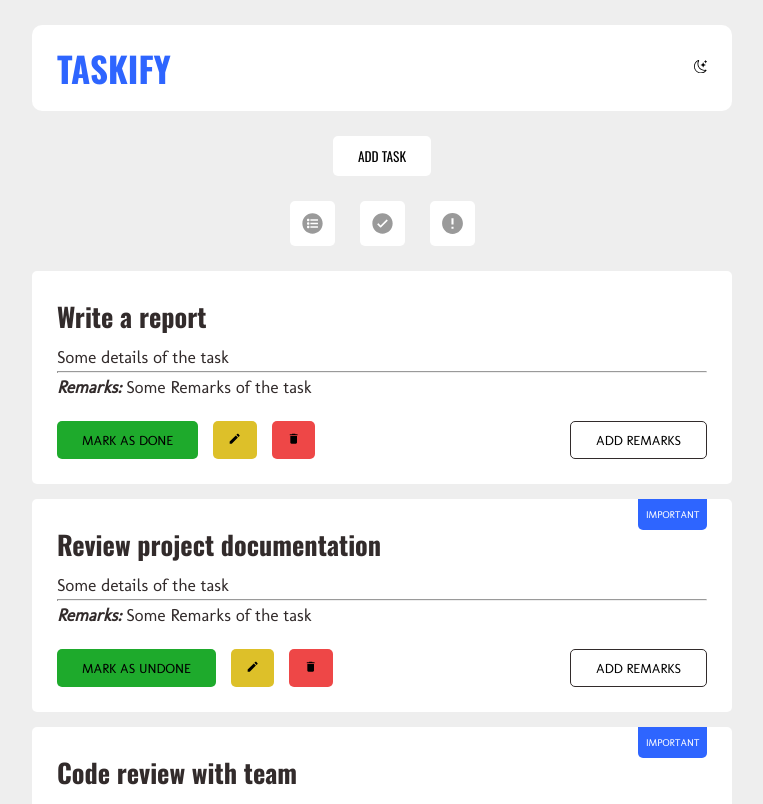
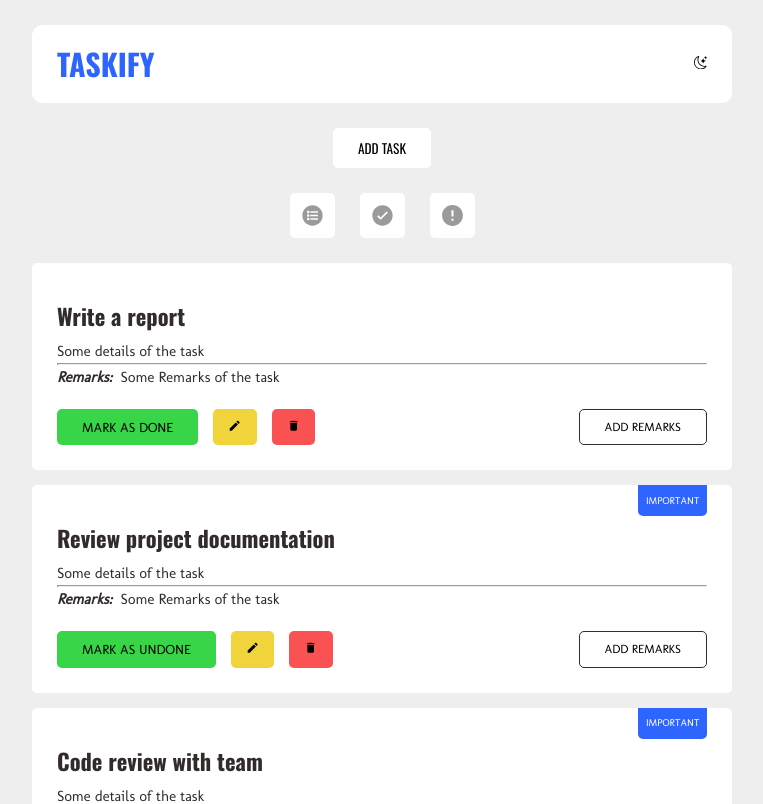
Before and after one commit to mr-selviraja/taskify, a React (Create React App) app: page / in a window 1280 px wide. Shown: the top 804 px of the page, without its empty margins (258-1021 px from the left). Built offline with nearby package versions, Linux system fonts and the light colour scheme.

Commit message:
TaskCard actions have been implemented

```diff
--- a/src/App.js
+++ b/src/App.js
@@ -5,7 +5,24 @@ import '../src/styles/_shared-styles.scss';
 import Navigation from './components/Navigation/Navigation.component';
 import TaskList from './components/TaskList/TaskList.component';
 
+import tasksArr from './data';
+import { useState } from 'react';
+
 function App() {
+  const [tasks, setTasks] = useState(tasksArr);
+
+  // Method to save remarks
+  const saveRemarks = (id, remarks) => {
+    console.log(`save remarks called : ${id} ${remarks}`);
+
+    const updatedTasks = tasks.map((task) => {
+      if (task.id === id) return { ...task, remarks };
+      return task;
+    });
+
+    setTasks(updatedTasks);
+  };
+
   return (
     <div className='app'>
       <div className='container'>
@@ -17,7 +34,7 @@ function App() {
 
         <Navigation />
 
-        <TaskList />
+        <TaskList tasks={tasks} onSaveRemarks={saveRemarks} />
       </div>
     </div>
   );
--- a/src/components/TaskCard/TaskCard.components.jsx
+++ b/src/components/TaskCard/TaskCard.components.jsx
@@ -1,42 +1,141 @@
 import { MdEdit } from 'react-icons/md';
 import { MdDelete } from 'react-icons/md';
+import { FaCheck } from 'react-icons/fa6';
 import './TaskCard.styles.scss';
+import { useState } from 'react';
 
-export default function TaskCard({ task }) {
-  const { title, isCompleted, taskDetails, taskRemarks, isImportant } = task;
+export default function TaskCard({ task, dispatch, id }) {
+  // Props received from TaskList
+  const { title, isCompleted, details, remarks, isImportant } = task;
+
+  // State for toggling task editing
+  const [editTask, setEditTask] = useState(false);
+  // Method to toggle task editing
+  const toggleEditTask = () => setEditTask((prevState) => !prevState);
+
+  // State for toggling task editing
+  const [editRemarks, setEditRemarks] = useState(false);
+  // Method to toggle task editing
+  const toggleEditRemarks = () => setEditRemarks((prevState) => !prevState);
+
+  // State to hold taskTitle
+  const [taskTitle, setTaskTitle] = useState(title);
+  // Method to handle the task title change
+  const handleTitleChange = (e) => setTaskTitle(e.target.value);
+
+  // State to hold taskDetails
+  const [taskDetails, setTaskDetails] = useState(details);
+  // Method to handle the task details change
+  const handleDetailsChange = (e) => setTaskDetails(e.target.value);
+
+  // State to hold taskDetails
+  const [taskRemarks, setTaskRemarks] = useState(remarks);
+  // Method to handle the task details change
+  const handleRemarksChange = (e) => setTaskRemarks(e.target.value);
+
+  // Method to handle task remarks
+  const handleEditRemarks = () => {
+    // If editRemarks is true => Save the remarks
+    if (editRemarks)
+      dispatch({
+        type: 'ADD_REMARKS',
+        editedRemarks: taskRemarks,
+        id,
+      });
+
+    // Else toggle edit remarks status
+    toggleEditRemarks();
+  };
+
+  // Method to handle task edit
+  const handleEditTask = () => {
+    // If editTask is true => Save the task
+    if (editTask)
+      dispatch({
+        type: 'EDIT_TASK',
+        editedTitle: taskTitle,
+        editedDetails: taskDetails,
+        id,
+      });
+
+    // Else toggle edit task status
+    toggleEditTask();
+  };
 
   return (
     <section className='task-card fg-light'>
-      <h2 className='task-card__title font-accent'>{title}</h2>
+      {editTask ? (
+        <input
+          className='font-accent'
+          type='text'
+          value={taskTitle}
+          onChange={handleTitleChange}
+        />
+      ) : (
+        <h2 className='task-card__title font-accent'>{taskTitle}</h2>
+      )}
 
       <div className='task-card__body'>
-        <p>{taskDetails}</p>
+        {editTask ? (
+          <textarea
+            rows={3}
+            value={taskDetails}
+            onChange={handleDetailsChange}
+          ></textarea>
+        ) : (
+          <p>{taskDetails}</p>
+        )}
 
         <hr className='hr-rule' />
 
         <p>
           <span className='text-italic text-bold'>Remarks: </span>
-          <span>{taskRemarks}</span>
+          {editRemarks ? (
+            <textarea
+              rows={3}
+              value={taskRemarks}
+              onChange={handleRemarksChange}
+            ></textarea>
+          ) : (
+            <span>&nbsp;{taskRemarks}</span>
+          )}
         </p>
       </div>
 
       <div className='task-card__footer'>
         <div className='btn__group'>
-          <button className='btn btn__rect btn__rounded btn__success'>
+          <button
+            onClick={() => dispatch({ type: 'TOGGLE_DONE', id })}
+            className='btn btn__rect btn__rounded btn__success'
+          >
             Mark As {isCompleted ? 'Undone' : 'Done'}
           </button>
 
-          <button className='btn btn__sqr btn__rounded btn__warning'>
-            <MdEdit />
+          <button
+            onClick={handleEditTask}
+            className='btn btn__sqr btn__rounded btn__warning'
+          >
+            {editTask ? <FaCheck /> : <MdEdit />}
           </button>
 
-          <button className='btn btn__sqr btn__rounded btn__danger'>
+          <button
+            onClick={() =>
+              dispatch({
+                type: 'DELETE_TASK',
+                id,
+              })
+            }
+            className='btn btn__sqr btn__rounded btn__danger'
+          >
             <MdDelete />
           </button>
         </div>
 
-        <button className='btn btn__rect btn__rounded btn__outlined-dark'>
-          Add Remarks
+        <button
+          onClick={handleEditRemarks}
+          className='btn btn__rect btn__rounded btn__outlined-dark'
+        >
+          {editRemarks ? 'Save Remarks' : 'Add Remarks'}
         </button>
       </div>
       {isImportant && <div className='task-card__tag'>IMPORTANT</div>}
--- a/src/components/TaskCard/TaskCard.styles.scss
+++ b/src/components/TaskCard/TaskCard.styles.scss
@@ -1,7 +1,7 @@
 @import '../../styles/shared-styles';
 
 .task-card {
-  padding: 2.5rem;
+  padding: 3.5rem 2.5rem 2.5rem;
   border-radius: 0.5rem;
   position: relative;
 
@@ -12,6 +12,10 @@
   &__footer {
     display: flex;
     justify-content: space-between;
+
+    & > * {
+      font-size: 1.2rem;
+    }
   }
 
   &__tag {
--- a/src/components/TaskList/TaskList.component.jsx
+++ b/src/components/TaskList/TaskList.component.jsx
@@ -1,12 +1,15 @@
+import { useReducer } from 'react';
 import TaskCard from '../TaskCard/TaskCard.components';
+import TaskReducer from '../../reducers/TaskReducer';
 import './TaskList.styles.scss';
-import tasksArr from '../../data';
 
-function TaskList() {
+function TaskList({ tasks }) {
+  const [currentTasks, dispatch] = useReducer(TaskReducer, tasks);
+
   return (
     <ul className='task-list'>
-      {tasksArr.map((task, index) => (
-        <TaskCard key={index} task={task} />
+      {currentTasks.map((task) => (
+        <TaskCard key={task.id} id={task.id} task={task} dispatch={dispatch} />
       ))}
     </ul>
   );
--- a/src/data.js
+++ b/src/data.js
@@ -1,72 +1,82 @@
 const tasks = [
   {
+    id: 1,
     title: 'Write a report',
     isCompleted: false,
-    taskDetails: 'Some details of the task',
-    taskRemarks: 'Some Remarks of the task',
+    details: 'Some details of the task',
+    remarks: 'Some Remarks of the task',
     isImportant: false,
   },
   {
+    id: 2,
     title: 'Review project documentation',
     isCompleted: true,
-    taskDetails: 'Some details of the task',
-    taskRemarks: 'Some Remarks of the task',
+    details: 'Some details of the task',
+    remarks: 'Some Remarks of the task',
     isImportant: true,
   },
   {
+    id: 3,
     title: 'Code review with team',
     isCompleted: false,
-    taskDetails: 'Some details of the task',
-    taskRemarks: 'Some Remarks of the task',
+    details: 'Some details of the task',
+    remarks: 'Some Remarks of the task',
     isImportant: true,
   },
   {
+    id: 4,
     title: 'Lunch break',
     isCompleted: false,
-    taskDetails: 'Some details of the task',
-    taskRemarks: 'Some Remarks of the task',
+    details: 'Some details of the task',
+    remarks: 'Some Remarks of the task',
     isImportant: false,
   },
   {
+    id: 5,
     title: 'Client meeting',
     isCompleted: true,
-    taskDetails: 'Some details of the task',
-    taskRemarks: 'Some Remarks of the task',
+    details: 'Some details of the task',
+    remarks: 'Some Remarks of the task',
     isImportant: true,
   },
   {
+    id: 6,
     title: 'Research new technologies',
     isCompleted: true,
-    taskDetails: 'Some details of the task',
-    taskRemarks: 'Some Remarks of the task',
+    details: 'Some details of the task',
+    remarks: 'Some Remarks of the task',
     isImportant: false,
   },
   {
+    id: 7,
     title: 'Exercise',
     isCompleted: false,
-    taskDetails: 'Some details of the task',
-    taskRemarks: 'Some Remarks of the task',
+    details: 'Some details of the task',
+    remarks: 'Some Remarks of the task',
     isImportant: false,
   },
   {
+    id: 8,
     title: 'Read a book',
     isCompleted: true,
-    taskDetails: 'Some details of the task',
-    taskRemarks: 'Some Remarks of the task',
+    details: 'Some details of the task',
+    remarks: 'Some Remarks of the task',
     isImportant: false,
   },
   {
+    id: 9,
     title: 'Dinner',
     isCompleted: false,
-    taskDetails: 'Some details of the task',
-    taskRemarks: 'Some Remarks of the task',
+    details: 'Some details of the task',
+    remarks: 'Some Remarks of the task',
     isImportant: true,
   },
   {
+    id: 10,
     title: 'Plan for tomorrow',
     isCompleted: true,
-    taskDetails: 'Some details of the task',
-    taskRemarks: 'Some Remarks of the task',
+    details: 'Some details of the task',
+    remarks: 'Some Remarks of the task',
     isImportant: true,
   },
 ];
--- /dev/null
+++ b/src/reducers/TaskReducer.js
@@ -0,0 +1,49 @@
+const TaskReducer = (tasks, action) => {
+  switch (action.type) {
+    case 'TOGGLE_DONE':
+      const toggledTasks = tasks.map((task) => {
+        if (task.id === action.id) {
+          return { ...task, isCompleted: !task.isCompleted };
+        }
+        return task;
+      });
+      return toggledTasks;
+
+    case 'EDIT_TASK':
+      const editedTasks = tasks.map((task) => {
+        if (task.id === action.id) {
+          return {
+            ...task,
+            title: action.editedTitle,
+            details: action.editedDetails,
+          };
+        }
+        return task;
+      });
+      return editedTasks;
+
+    case 'DELETE_TASK':
+      const updatedTasks = tasks.filter((task) => task.id !== action.id);
+      return updatedTasks;
+
+    case 'ADD_REMARKS':
+      const editedRemarks = tasks.map((task) => {
+        if (task.id === action.id) {
+          return {
+            ...task,
+            remarks: action.editedRemarks,
+          };
+        }
+        return task;
+      });
+      return editedRemarks;
+
+    case 'ADD_TASK':
+      return tasks; // Return the existing tasks array
+
+    default:
+      return tasks; // Return the existing tasks array for the default case
+  }
+};
+
+export default TaskReducer;
--- a/src/styles/_base.scss
+++ b/src/styles/_base.scss
@@ -15,7 +15,7 @@ html {
 body {
   box-sizing: border-box;
   line-height: 1.6;
-  font-size: 1.75rem;
+  font-size: 1.5rem;
   font-family: $font-regular;
   background-color: $grey-light;
   color: $dark;
@@ -47,6 +47,19 @@ ul {
   border-bottom: 1px solid $grey-light;
 }
 
+input,
+textarea {
+  border: none;
+  background: $grey-light;
+  font-family: inherit;
+  width: 100%;
+  padding: 1rem;
+}
+
+input {
+  font-size: 2.25rem;
+}
+
 // mediaqueries
 @media screen and (max-width: 630px) {
   .task-card__footer {
--- a/src/styles/_utilities.scss
+++ b/src/styles/_utilities.scss
@@ -29,6 +29,11 @@
 
   &__white {
     background-color: $white;
+    transition: all 0.3s ease-in-out;
+
+    &:hover {
+      transform: scaleX(1.1);
+    }
   }
 
   &__success {
--- a/src/styles/_variables.scss
+++ b/src/styles/_variables.scss
@@ -5,9 +5,9 @@ $dark: #322b2b;
 $black: #252525;
 
 $primary: #2e65ff;
-$success: #1eaa2c;
-$danger: #ee4747;
-$warning: #ddc029;
+$success: #37d547;
+$danger: #fa5252;
+$warning: #f1d33c;
 
 $grey-light: #eee;
 $grey-dark: #9a9a9a;
```
Also changed, not shown: src/components/Header/Header.component.jsx (+6 -1 lines), src/components/Modal/Modal.component.jsx (added, +13 -0 lines), src/components/Modal/Modal.styles.scss (added).
